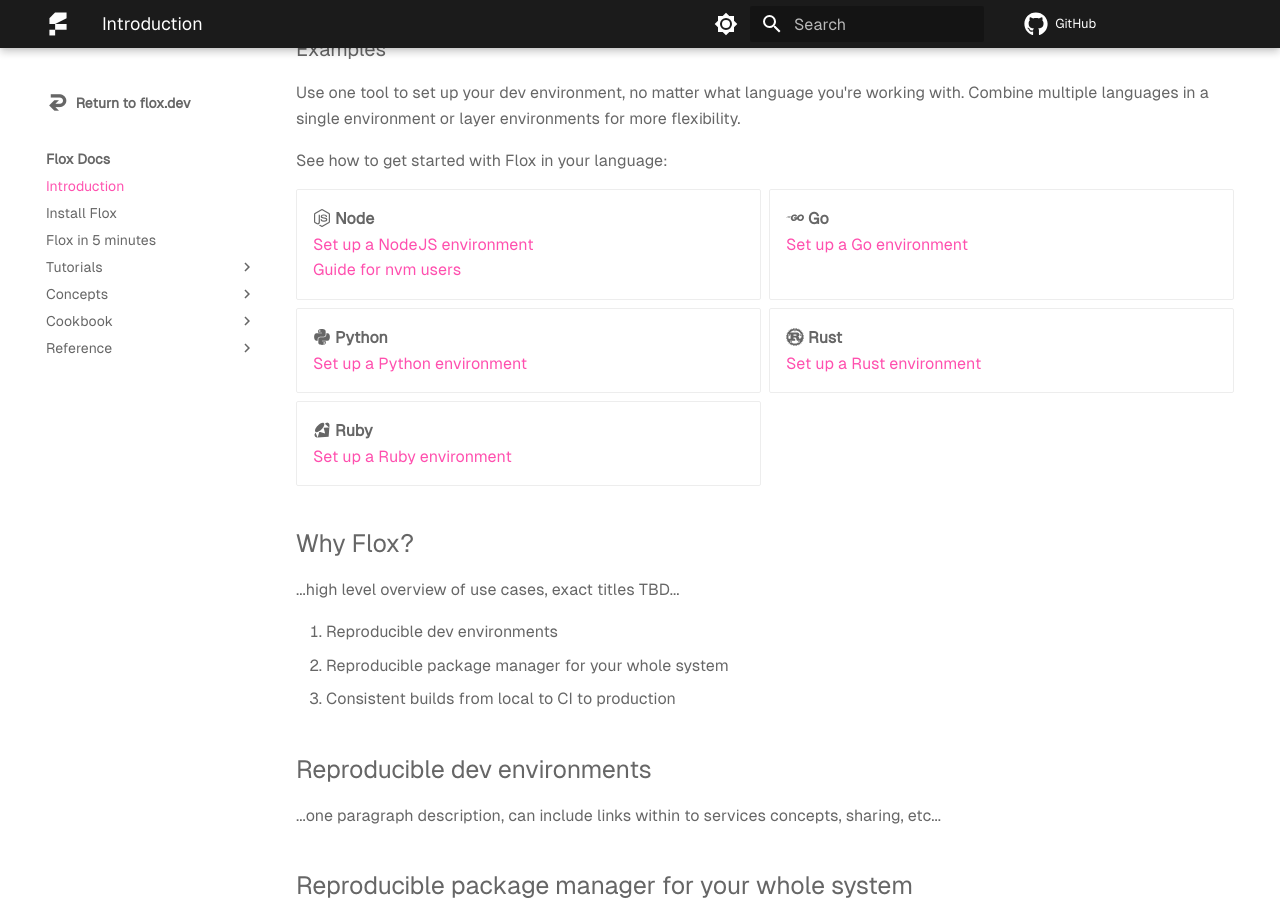
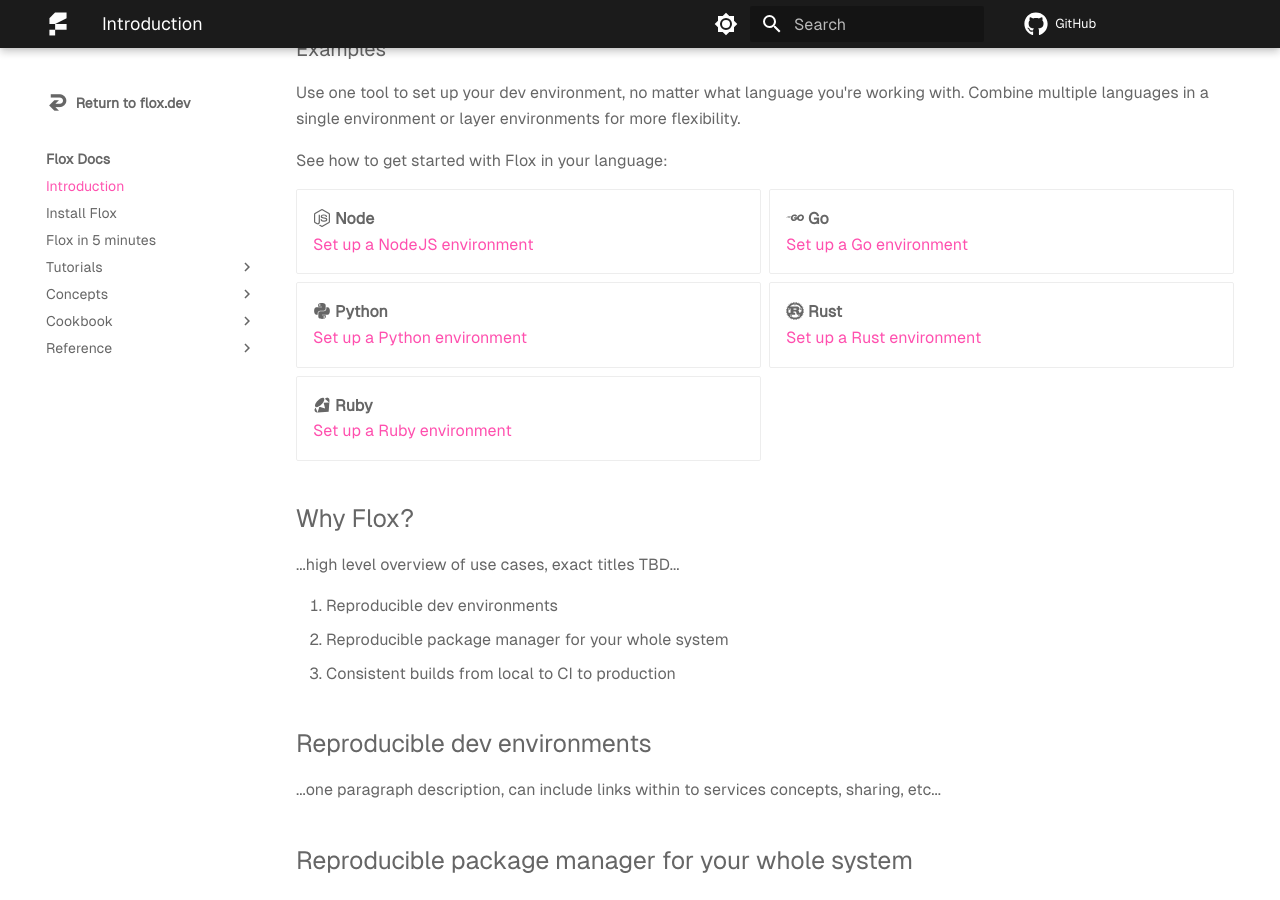
Before and after one commit to flox/floxdocs, an MkDocs documentation site: the page built from docs/index.md, in a window 1280 px wide and 900 px high, scrolled down 821 px. Built offline with MkDocs 1.6.1 and Material for MkDocs 9.7.7, drawn with Linux system fonts in a browser that asks for light colours; plug-ins that fetch from the network failed and are left out; comment, search, counter and statistics services are not loaded.

Commit message:
Remove link to nvm guide in Examples section

```diff
--- a/docs/index.md
+++ b/docs/index.md
@@ -71,8 +71,7 @@
 <div class="grid cards" markdown>
 
 - :simple-nodedotjs: __Node__ <br>
-[Set up a NodeJS environment](https://flox.dev/blog/using-flox-to-create-portable-reproducible-nodejs-environments/) <br>
-[Guide for nvm users](./tutorials/migrations/nvm.md)
+[Set up a NodeJS environment](https://flox.dev/blog/using-flox-to-create-portable-reproducible-nodejs-environments/)
 - :fontawesome-brands-golang: __Go__ <br>
 [Set up a Go environment](https://flox.dev/blog/using-flox-to-create-portable-reproducible-go-environments/)
 - :fontawesome-brands-python: __Python__ <br>
```
